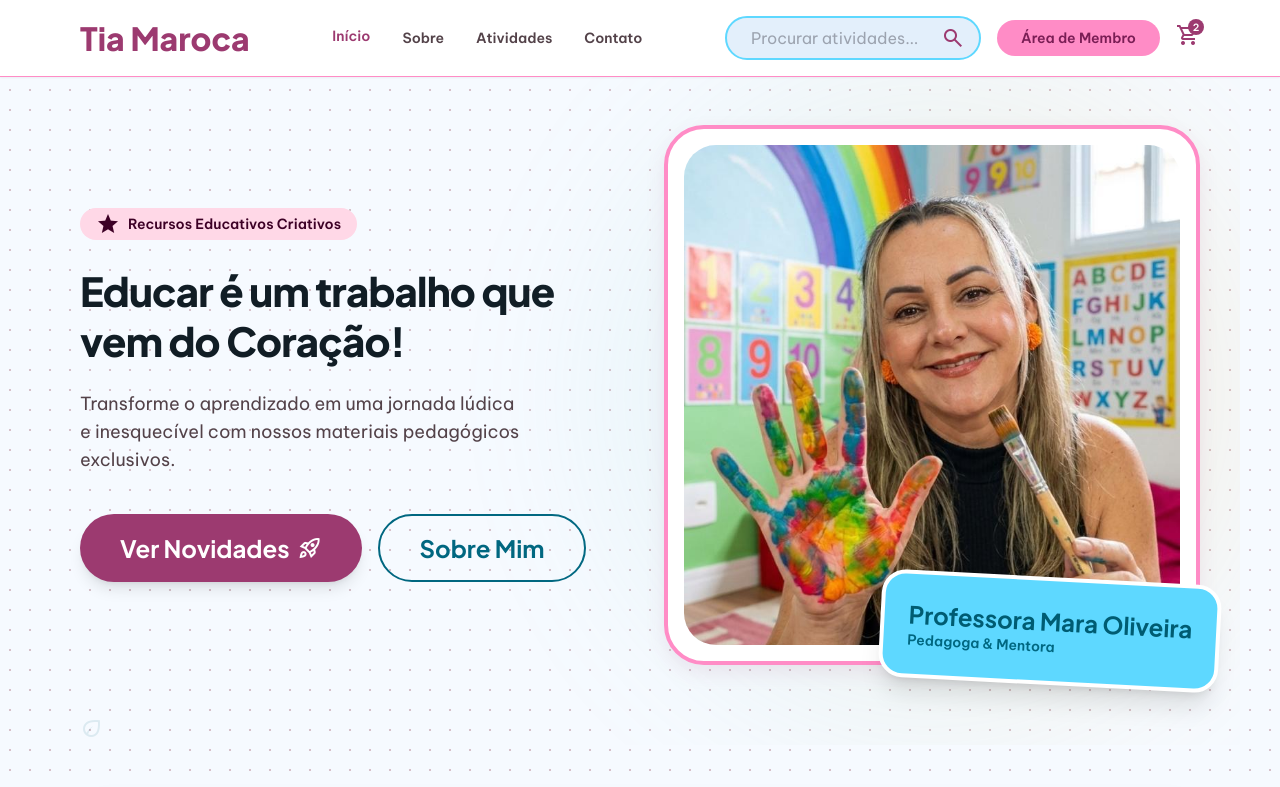
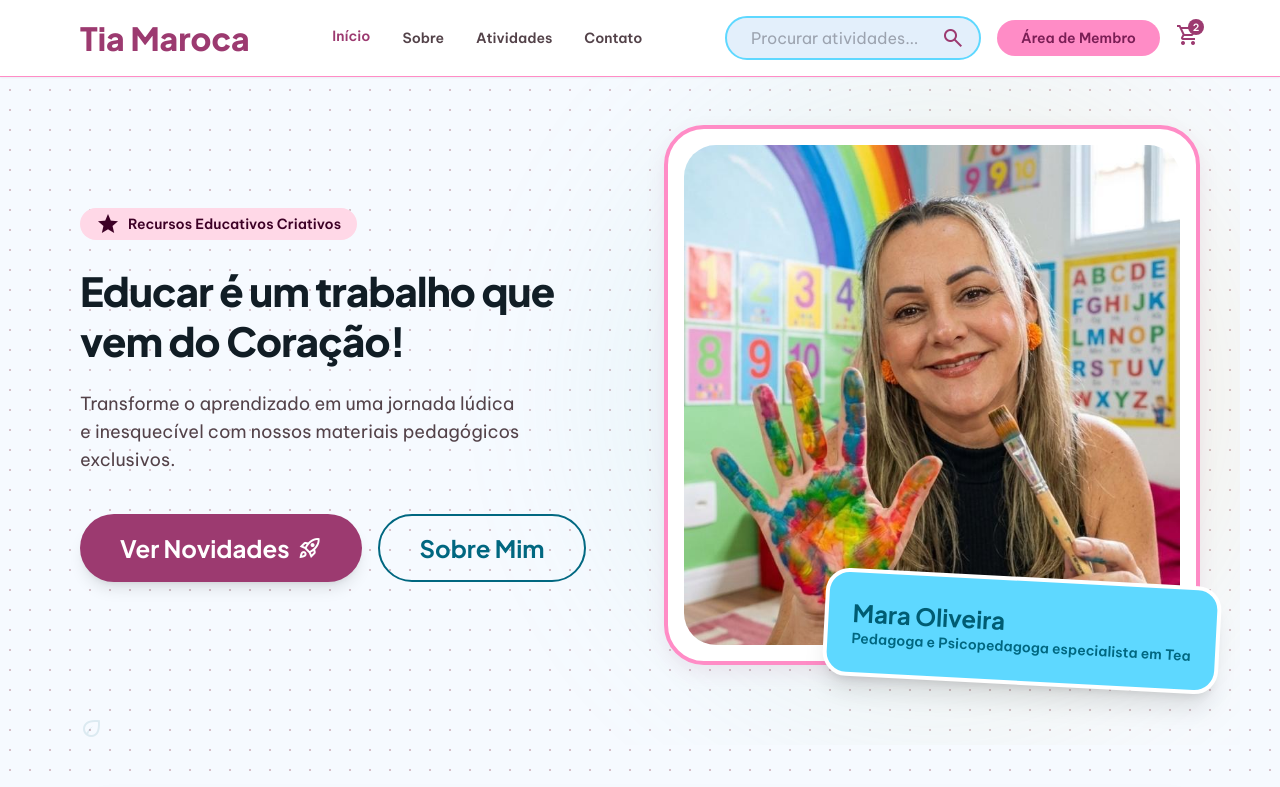
Before and after one commit to elan2021/tia_maroca, a Next.js app: page / in a window 1280 px wide. Shown: the top 787 px of the page. Built offline with nearby package versions, Linux system fonts and the light colour scheme; no server answers; the database is empty.

Commit message:
style: update profile card text

```diff
--- a/app/sobre/page.tsx
+++ b/app/sobre/page.tsx
@@ -20,10 +20,10 @@ export default function Sobre() {
               />
               <div className="absolute -bottom-6 -right-6 bg-secondary-container p-6 rounded-3xl shadow-xl border-4 border-white transform rotate-3">
                 <p className="font-headline-md text-headline-md text-on-secondary-container">
-                  Professora Mara Oliveira
+                  Mara Oliveira
                 </p>
                 <p className="font-label-lg text-label-lg text-secondary">
-                  Pedagoga & Mentora
+                  Pedagoga e Psicopedagoga especialista em Tea
                 </p>
               </div>
             </div>
--- a/components/Hero.tsx
+++ b/components/Hero.tsx
@@ -63,10 +63,10 @@ export default async function Hero() {
             </div>
             <div className="absolute -bottom-6 -right-6 bg-secondary-container p-6 rounded-3xl shadow-xl border-4 border-white transform rotate-3">
               <p className="font-headline-md text-headline-md text-on-secondary-container">
-                Professora Mara Oliveira
+                Mara Oliveira
               </p>
               <p className="font-label-lg text-label-lg text-secondary">
-                Pedagoga &amp; Mentora
+                Pedagoga e Psicopedagoga especialista em Tea
               </p>
             </div>
           </div>
```
